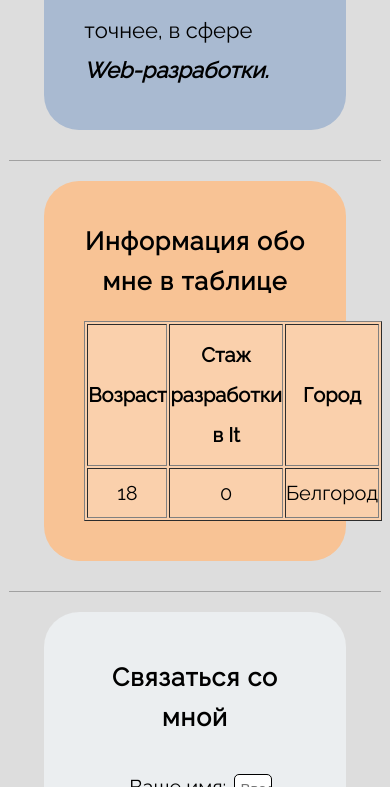
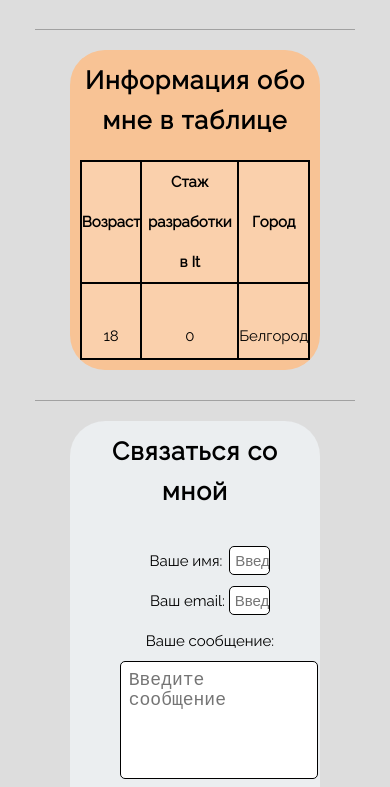
Before and after one commit to FOZERY/first, a plain HTML site: page index.html in a window 390 px wide. Shown: the part 1213-2000 px from the top of the page. Drawn offline with Linux system fonts and the light colour scheme; a web font is replaced by a local one.

Commit message:
Add files via upload

```diff
--- a/index.html
+++ b/index.html
@@ -8,7 +8,11 @@
     <title>Резюме</title>
 </head>
 <body>
+
+
+
     <div class="container">
+
 
         <div class="top">
             <h1 style="font-size: 40px">Резюме</h1>
@@ -40,19 +44,19 @@
 
         <div class="box inf">
             <h3>Информация обо мне в таблице</h3>
-            <table border="1">
+            <table class="table">
                 <thead>
                     <tr>
                         <th>Возраст</th>
                         <th>Стаж разработки в It</th>
                         <th>Город</th>
                     </tr>
-                    <tr align="center">
+                </thead>
+                    <tr>
                         <td>18</td>
                         <td>0</td>
                         <td>Белгород</td>
                     </tr>
-                </thead>
             </table>
         </div>
 
@@ -84,6 +88,17 @@
             </form>
         </div>
 
+        <!-- <div class="box lists">
+            <h2>Списки и таблицы</h2>
+            <ul class="list">
+                <li>Lorem, ipsum.</li>
+                <li>Corrupti, suscipit!</li>
+                <li>Voluptate, blanditiis.</li>
+                <li>Beatae, unde?</li>
+                <li>Suscipit, eius.</li>
+            </ul>
+        </div> -->
+
 
 
 
--- a/style.css
+++ b/style.css
@@ -14,6 +14,8 @@ body {
     background: #dddddd;
     color:#000;
     line-height: 40px;
+    padding: 15px;
+    margin: 15px;
 }
 
 .container {
@@ -31,7 +33,6 @@ body {
 .box {
     border: 0px solid black;
     border-radius: 35px;
-    background: #d4dfe4;
     padding: 40px;
     margin: 15px;
 }
@@ -104,15 +105,25 @@ img {
     margin-bottom: 20px;
 }
 
-.inf table {
+.table {
     margin: auto;
     max-width: 100%;
     height: 200px;
     font-family: inherit;
     background: #fad0ac;
     width: 700px;
+    text-align: center;
+    border-collapse: collapse;
 }
 
+table, th, td {
+    border: 2px solid black;
+}
+
+.table td {
+    padding-top: 30px;
+
+}
 
 
 .communication {
@@ -193,8 +204,25 @@ textarea::placeholder {
     margin-left: 3px;
 }
 
+.lists {
+    background: #BC8F8F;
+}
 
+.list {
+    margin: 0;
+    padding: 0;
+    list-style: none;
+}
 
-/* #message::placeholder {
-    font-size:large
-} */
+.list li {
+    margin-bottom: 8px;
+    border-bottom: 1px solid grey;
+}
+
+@media (max-width: 800px) {
+    .box {
+        font-size: 15px;
+        padding: 10px;
+        text-align: center;
+    }
+}
```
